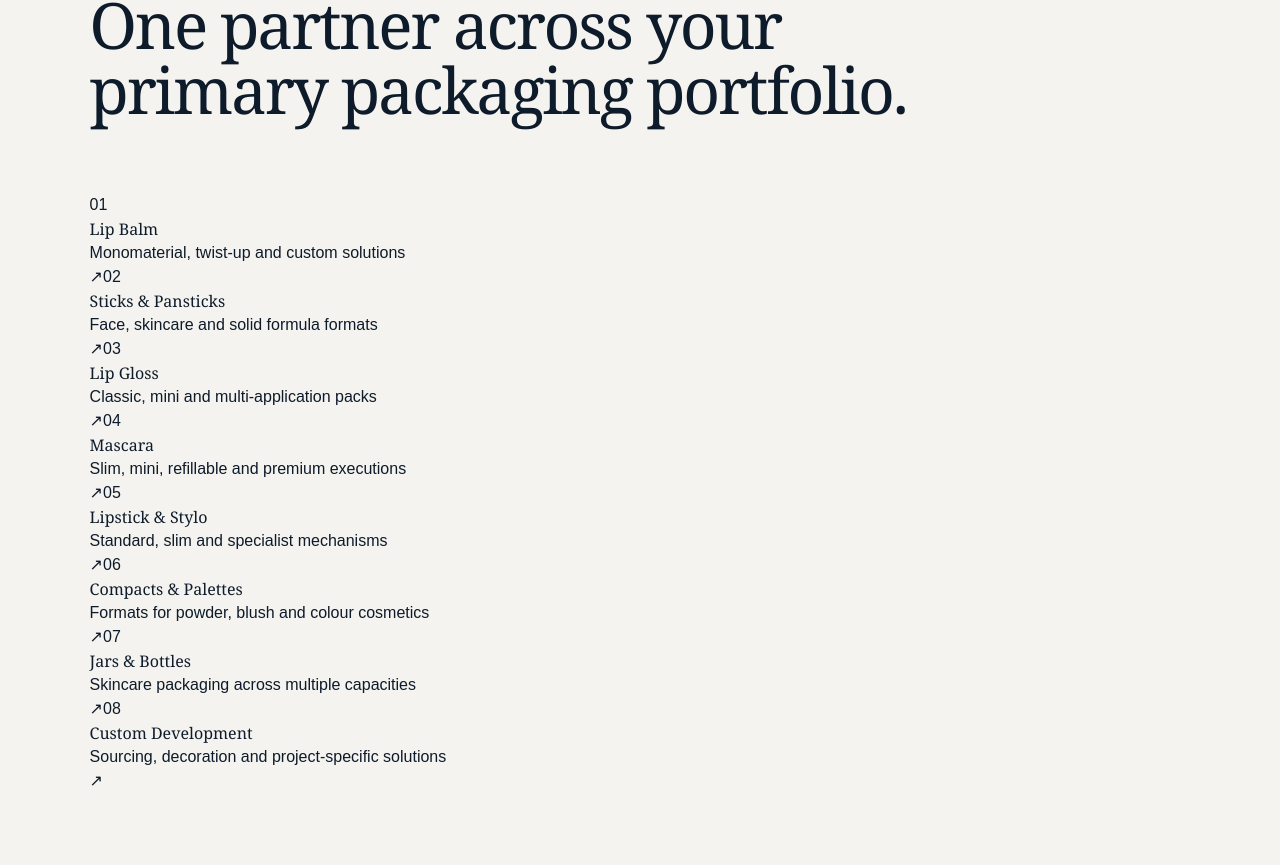
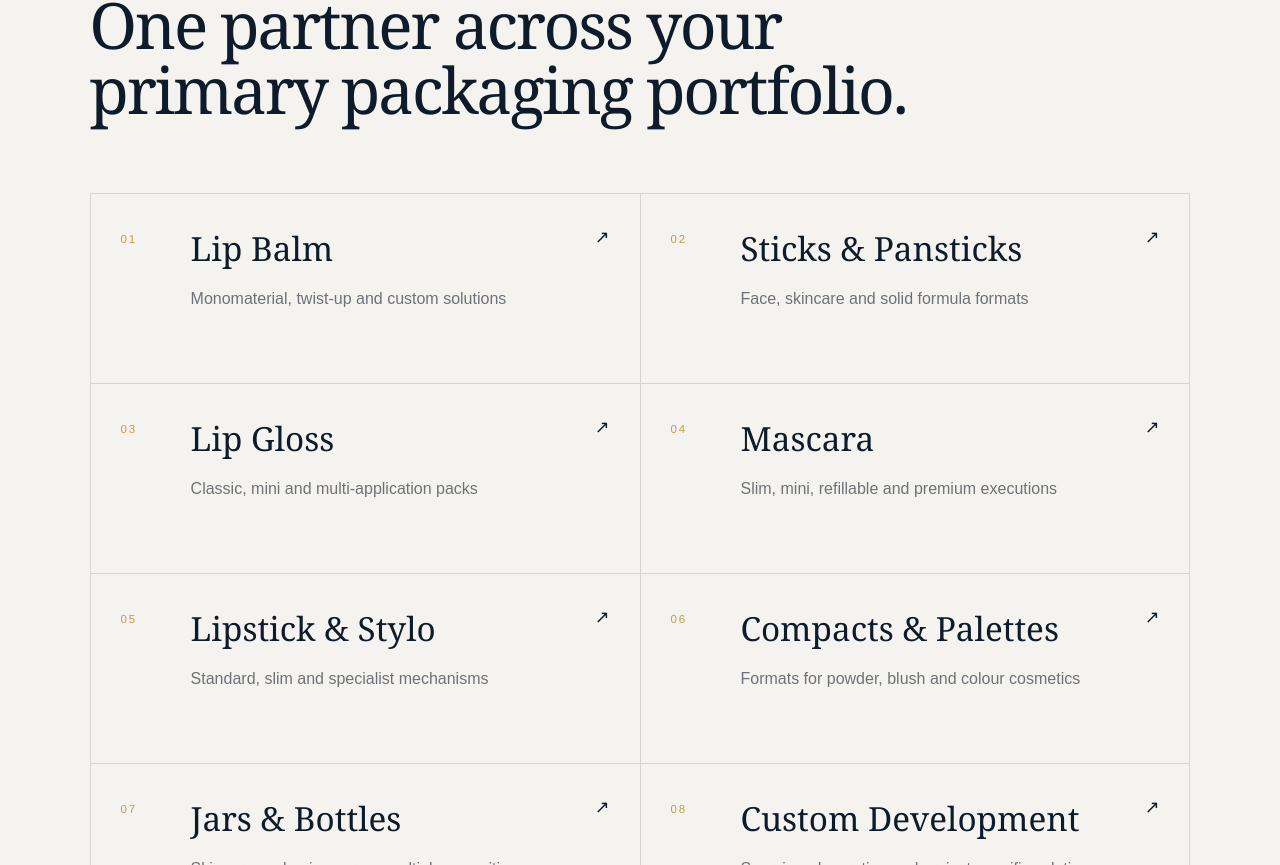
Before and after one commit to sabatofrancesco/mvm-os, a Next.js app in the folder website/: page / in a window 1280 px wide. Shown: the part 1855-2720 px from the top of the page. Built offline with nearby package versions, Linux system fonts and the light colour scheme.

Commit message:
Use scoped styles for product categories

```diff
--- a/website/src/components/ProductCategories.tsx
+++ b/website/src/components/ProductCategories.tsx
@@ -1,3 +1,5 @@
+import styles from "./ProductCategories.module.css";
+
 const categories = [
   { name: "Lip Balm", note: "Monomaterial, twist-up and custom solutions" },
   { name: "Sticks & Pansticks", note: "Face, skincare and solid formula formats" },
@@ -11,20 +13,20 @@ const categories = [
 
 export function ProductCategories() {
   return (
-    <section className="section section-light categories" id="products">
-      <div className="section-heading">
-        <p className="eyebrow">Product Categories</p>
+    <section className={styles.section} id="products">
+      <div className={styles.heading}>
+        <p className={styles.eyebrow}>Product Categories</p>
         <h2>One partner across your primary packaging portfolio.</h2>
       </div>
-      <div className="category-grid">
+      <div className={styles.grid}>
         {categories.map((category, index) => (
-          <a className="category-card" href="#contact" key={category.name}>
-            <span className="category-index">{String(index + 1).padStart(2, "0")}</span>
+          <a className={styles.card} href="#contact" key={category.name}>
+            <span className={styles.index}>{String(index + 1).padStart(2, "0")}</span>
             <div>
               <h3>{category.name}</h3>
               <p>{category.note}</p>
             </div>
-            <span className="category-arrow">↗</span>
+            <span className={styles.arrow}>↗</span>
           </a>
         ))}
       </div>
```
